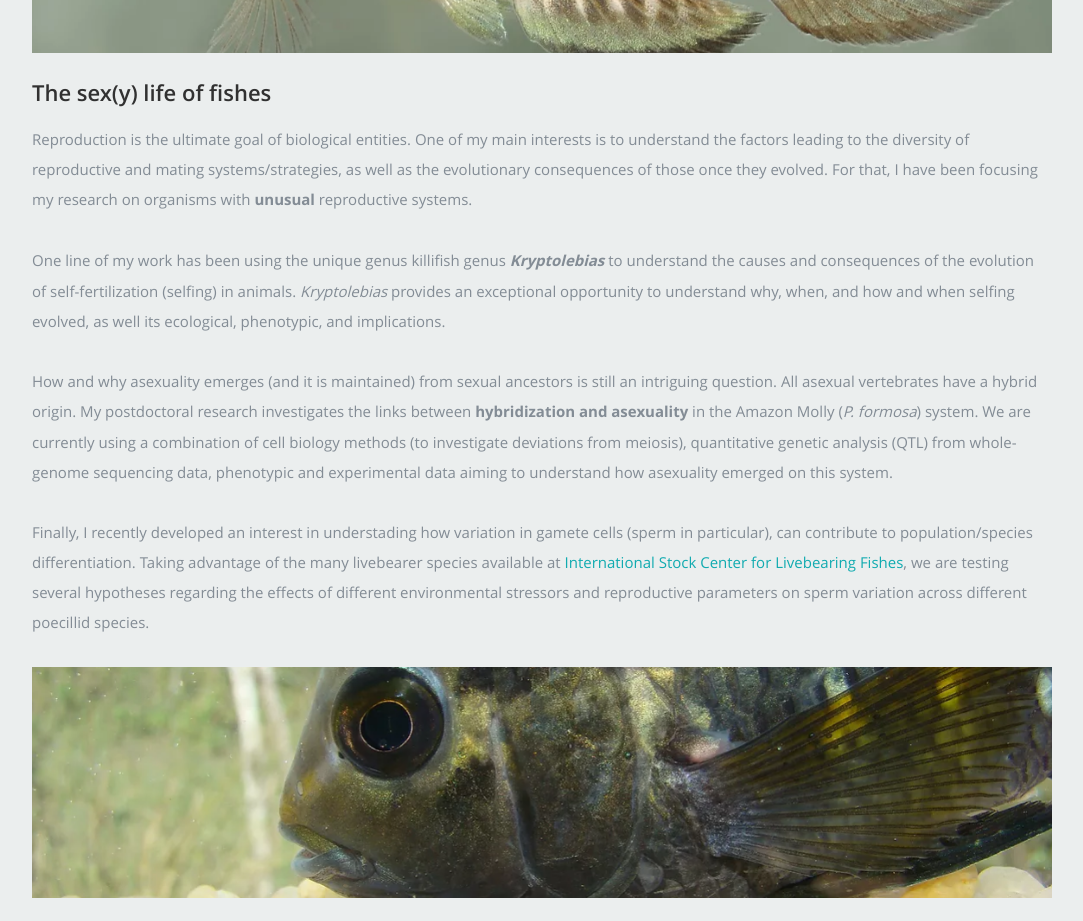
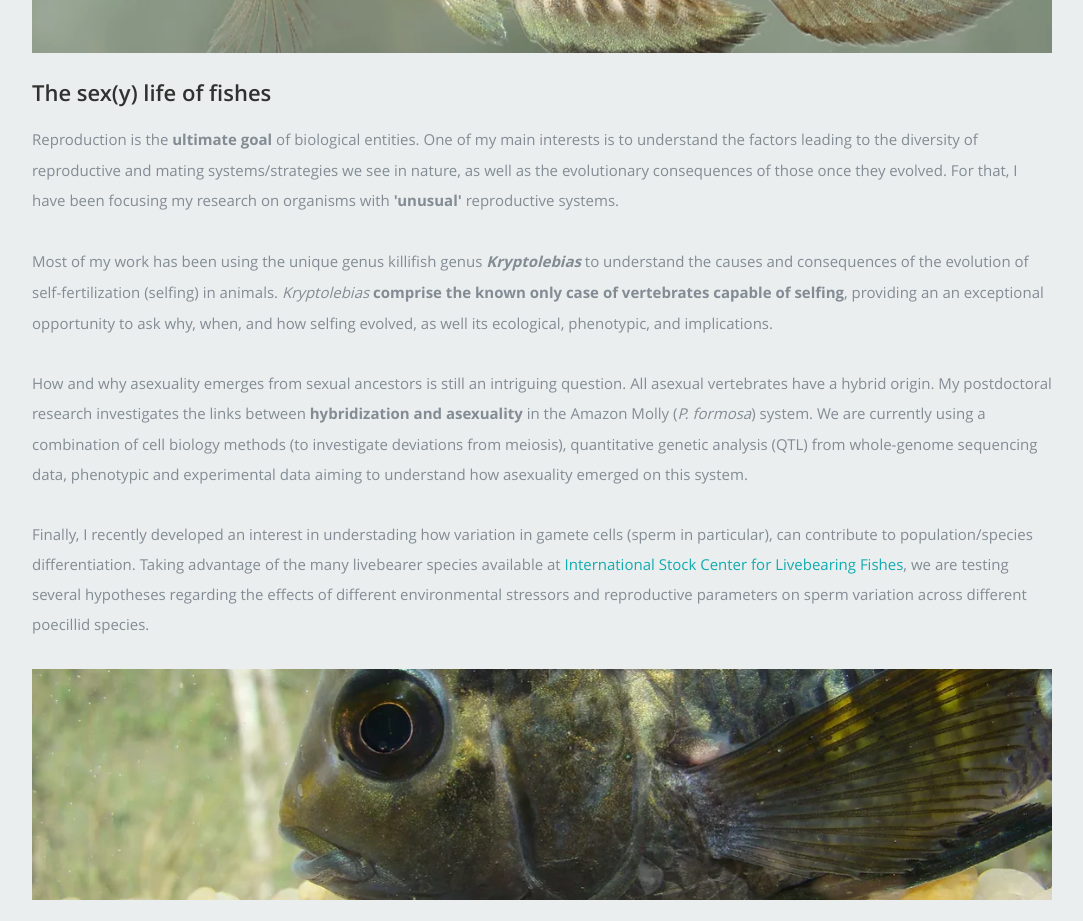
Before and after one commit to waldirmbf/miron-website, a React (Create React App) app: page / in a window 1280 px wide. Shown: the part 2740-3661 px from the top of the page, without its empty margins (98-1181 px from the left). Built offline with nearby package versions, Linux system fonts and the light colour scheme.

Commit message:
Corrections

```diff
--- a/src/Components/Research.js
+++ b/src/Components/Research.js
@@ -15,17 +15,17 @@ class Research extends Component {
 							<div key="The sex(y) life of fishes">
 								<img alt="The sex(y) life of fishes" src="images/research/1.png" />
 								<h2>The sex(y) life of fishes</h2>
-								<p>Reproduction is the ultimate goal of biological entities. One of my main interests is to understand the factors leading to the diversity of
-									reproductive and mating systems/strategies, as well as the evolutionary consequences of those once they evolved. For that,
-									I have been focusing my research on organisms with <b>unusual</b> reproductive systems.</p>
+								<p>Reproduction is the <b>ultimate goal</b> of biological entities. One of my main interests is to understand the factors leading to the diversity of
+									reproductive and mating systems/strategies we see in nature, as well as the evolutionary consequences of those once they evolved. For that,
+									I have been focusing my research on organisms with <b>'unusual'</b> reproductive systems.</p>
 
 
-								<p>One line of my work has been using the unique genus killifish genus <b><i>Kryptolebias</i></b> to understand the causes and consequences of
-									the evolution of self-fertilization (selfing) in animals. <i>Kryptolebias</i> provides an exceptional opportunity to understand why, when,
-									and how and when selfing evolved, as well its ecological, phenotypic, and implications.
+								<p>Most of my work has been using the unique genus killifish genus <b><i>Kryptolebias</i></b> to understand the causes and consequences of
+									the evolution of self-fertilization (selfing) in animals. <i>Kryptolebias</i> <b>comprise the known only case of vertebrates capable of selfing</b>,
+									providing an an exceptional opportunity to ask why, when, and how selfing evolved, as well its ecological, phenotypic, and implications.
 								</p>
 
-								<p>How and why asexuality emerges (and it is maintained) from sexual ancestors is still an intriguing question. All asexual vertebrates have a
+								<p>How and why asexuality emerges from sexual ancestors is still an intriguing question. All asexual vertebrates have a
 									hybrid origin. My postdoctoral research investigates the links between <b> hybridization and asexuality</b> in the Amazon Molly (<i>P. formosa</i>)
 									system. We are currently using a combination of cell biology methods (to investigate deviations from meiosis), quantitative
 									genetic analysis (QTL) from whole-genome sequencing data, phenotypic and experimental data aiming to understand how asexuality emerged
```
